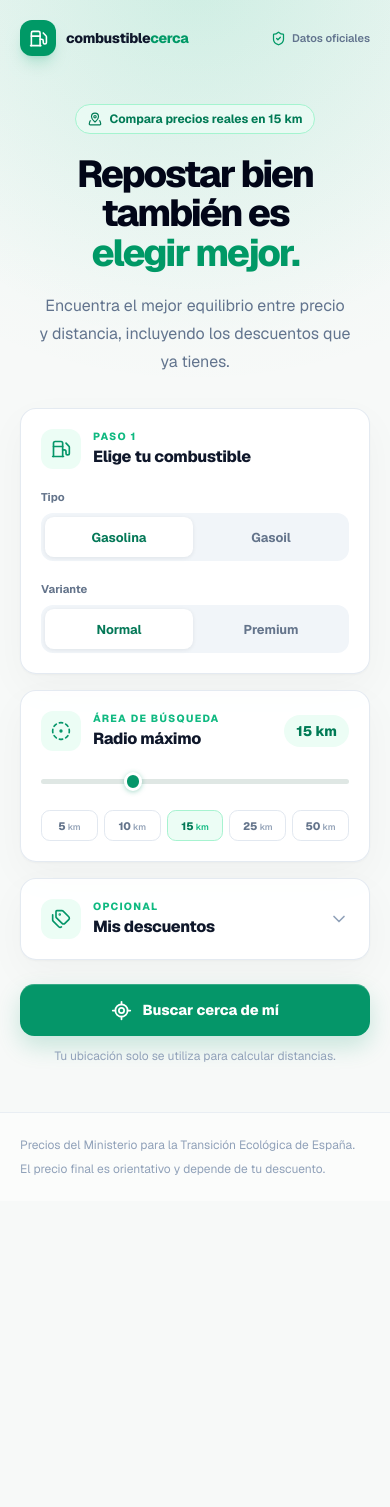
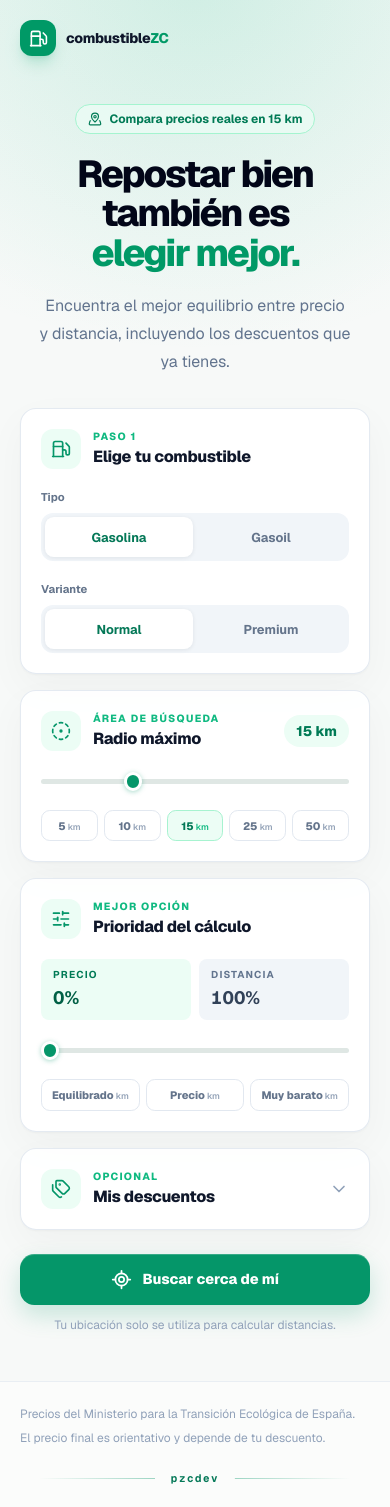
Before and after one commit to pzc-webdev/combustible-zc, a Next.js app: page / in a window 390 px wide. Before the commit the page ends 1201 px from the top, so only its background shows below. Built offline with nearby package versions, Linux system fonts and the light colour scheme.

Commit message:
FEAT - Add footer and weighting parameters

```diff
--- a/app/api/stations/route.ts
+++ b/app/api/stations/route.ts
@@ -10,7 +10,7 @@ export async function GET() {
     const response = await fetch(MINISTRY_API, {
       headers: {
         Accept: "application/json",
-        "User-Agent": "CombustibleCerca/1.0",
+        "User-Agent": "CombustibleZC/1.0",
       },
       next: { revalidate: 900 },
       signal: AbortSignal.timeout(15_000),
--- a/app/globals.css
+++ b/app/globals.css
@@ -353,6 +353,46 @@ input:focus-visible {
   color: #047857;
 }
 
+.hub-footer {
+  position: relative;
+  z-index: 2;
+  display: flex;
+  width: min(480px, 80%);
+  align-items: center;
+  gap: 1rem;
+  margin: 0 auto;
+  padding: 0 0 1.25rem;
+  border: 0;
+  background: transparent;
+  color: #047857;
+  text-align: center;
+  font-size: 0.75rem;
+  box-shadow: none;
+}
+
+.hub-footer span {
+  flex: 1;
+  height: 1px;
+  background: linear-gradient(90deg, transparent, rgba(5, 150, 105, 0.38));
+}
+
+.hub-footer span:last-child {
+  transform: rotate(180deg);
+}
+
+.hub-footer p {
+  margin: 0;
+  font-family: var(--font-geist-mono), ui-monospace, monospace;
+  font-size: 0.68rem;
+  font-weight: 700;
+  letter-spacing: 0.14em;
+}
+
+/*
+  The footer is deliberately light: it acts as a signature under the main
+  information footer rather than as another content section.
+*/
+
 @media (prefers-reduced-motion: reduce) {
   *,
   *::before,
--- a/app/layout.tsx
+++ b/app/layout.tsx
@@ -13,7 +13,7 @@ const geistMono = Geist_Mono({
 });
 
 export const metadata: Metadata = {
-  title: "Combustible Cerca | Compara gasolineras",
+  title: "Combustible ZC",
   description:
     "Encuentra las gasolineras más baratas y cercanas, aplicando tus descuentos por marca.",
 };
--- a/components/fuel-finder.tsx
+++ b/components/fuel-finder.tsx
@@ -8,13 +8,14 @@ import {
   LocateFixed,
   MapPinned,
   RotateCw,
-  ShieldCheck,
 } from "lucide-react";
 import { DiscountManager } from "@/components/discount-manager";
 import { FuelSelector } from "@/components/fuel-selector";
 import { RadiusSelector } from "@/components/radius-selector";
 import { ResultsBoard } from "@/components/results-board";
+import { ScoreWeightSelector } from "@/components/score-weight-selector";
 import {
+  DEFAULT_PRICE_WEIGHT,
   DEFAULT_RADIUS_KM,
   MAX_RADIUS_KM,
   MIN_RADIUS_KM,
@@ -28,8 +29,9 @@ import type {
   UserPosition,
 } from "@/lib/types";
 
-const DISCOUNTS_STORAGE_KEY = "combustible-cerca-discounts";
-const RADIUS_STORAGE_KEY = "combustible-cerca-radius";
+const DISCOUNTS_STORAGE_KEY = "combustible-zc-discounts";
+const RADIUS_STORAGE_KEY = "combustible-zc-radius";
+const SCORE_WEIGHT_STORAGE_KEY = "combustible-zc-score-price-weight-v2";
 
 type SearchStatus = "idle" | "locating" | "loading" | "success" | "error";
 
@@ -84,6 +86,7 @@ export function FuelFinder() {
   });
   const [discounts, setDiscounts] = useState<Discount[]>([]);
   const [radiusKm, setRadiusKm] = useState(DEFAULT_RADIUS_KM);
+  const [priceWeight, setPriceWeight] = useState(DEFAULT_PRICE_WEIGHT);
   const [rawStations, setRawStations] = useState<RawStation[]>([]);
   const [userPosition, setUserPosition] = useState<UserPosition | null>(null);
   const [status, setStatus] = useState<SearchStatus>("idle");
@@ -107,6 +110,16 @@ export function FuelFinder() {
         ) {
           setRadiusKm(savedRadius);
         }
+        const savedPriceWeight = Number(
+          localStorage.getItem(SCORE_WEIGHT_STORAGE_KEY),
+        );
+        if (
+          Number.isFinite(savedPriceWeight) &&
+          savedPriceWeight >= 0 &&
+          savedPriceWeight <= 100
+        ) {
+          setPriceWeight(savedPriceWeight);
+        }
       } catch {
         localStorage.removeItem(DISCOUNTS_STORAGE_KEY);
       } finally {
@@ -127,6 +140,11 @@ export function FuelFinder() {
     localStorage.setItem(RADIUS_STORAGE_KEY, String(radiusKm));
   }, [hasLoadedStorage, radiusKm]);
 
+  useEffect(() => {
+    if (!hasLoadedStorage) return;
+    localStorage.setItem(SCORE_WEIGHT_STORAGE_KEY, String(priceWeight));
+  }, [hasLoadedStorage, priceWeight]);
+
   const results = useMemo(() => {
     if (!userPosition || rawStations.length === 0) return EMPTY_RESULTS;
     return processStations(
@@ -135,8 +153,9 @@ export function FuelFinder() {
       discounts,
       userPosition,
       radiusKm,
+      priceWeight,
     );
-  }, [discounts, radiusKm, rawStations, selection, userPosition]);
+  }, [discounts, priceWeight, radiusKm, rawStations, selection, userPosition]);
 
   const search = async () => {
     setError("");
@@ -182,13 +201,9 @@ export function FuelFinder() {
             <Fuel size={19} aria-hidden="true" />
           </span>
           <span className="text-sm font-extrabold tracking-[-0.02em] text-slate-900 sm:text-base">
-            combustible<span className="text-emerald-600">cerca</span>
+            combustible<span className="text-emerald-600">ZC</span>
           </span>
         </a>
-        <span className="inline-flex items-center gap-1.5 text-[11px] font-semibold text-slate-500 sm:text-xs">
-          <ShieldCheck size={15} className="text-emerald-600" aria-hidden="true" />
-          Datos oficiales
-        </span>
       </header>
 
       <div className="relative z-10 mx-auto max-w-7xl px-5 pb-12 pt-7 sm:px-8 sm:pb-20 sm:pt-16 lg:px-10">
@@ -220,6 +235,11 @@ export function FuelFinder() {
             <RadiusSelector
               value={radiusKm}
               onChange={setRadiusKm}
+              disabled={isSearching}
+            />
+            <ScoreWeightSelector
+              priceWeight={priceWeight}
+              onChange={setPriceWeight}
               disabled={isSearching}
             />
             <DiscountManager
@@ -288,6 +308,7 @@ export function FuelFinder() {
             lists={results}
             sourceUpdatedAt={sourceUpdatedAt}
             radiusKm={radiusKm}
+            priceWeight={priceWeight}
           />
         )}
       </div>
@@ -298,6 +319,11 @@ export function FuelFinder() {
           <p>Precios del Ministerio para la Transición Ecológica de España.</p>
           <p>El precio final es orientativo y depende de tu descuento.</p>
         </div>
+        <div className="hub-footer">
+          <span />
+          <p>pzcdev</p>
+          <span />
+        </div>
       </footer>
     </div>
   );
--- a/components/results-board.tsx
+++ b/components/results-board.tsx
@@ -11,6 +11,7 @@ type ResultsBoardProps = {
   lists: ResultLists;
   sourceUpdatedAt: string | null;
   radiusKm: number;
+  priceWeight: number;
 };
 
 const LISTS: {
@@ -38,7 +39,7 @@ const LISTS: {
     key: "smartest",
     title: "Mejor opción",
     shortTitle: "Mejor",
-    description: "70% precio · 30% distancia",
+    description: "Smart Score",
     icon: Sparkles,
   },
 ];
@@ -92,6 +93,7 @@ export function ResultsBoard({
   lists,
   sourceUpdatedAt,
   radiusKm,
+  priceWeight,
 }: ResultsBoardProps) {
   const [activeList, setActiveList] = useState<ListKey>("smartest");
   const stationCount = lists.cheapest.length;
@@ -151,7 +153,11 @@ export function ResultsBoard({
             key={list.key}
             listKey={list.key}
             title={list.title}
-            description={list.description}
+            description={
+              list.key === "smartest"
+                ? priceWeight + "% precio · " + (100 - priceWeight) + "% distancia"
+                : list.description
+            }
             icon={list.icon}
             stations={lists[list.key]}
           />
@@ -164,7 +170,11 @@ export function ResultsBoard({
             key={list.key}
             listKey={list.key}
             title={list.title}
-            description={list.description}
+            description={
+              list.key === "smartest"
+                ? priceWeight + "% precio · " + (100 - priceWeight) + "% distancia"
+                : list.description
+            }
             icon={list.icon}
             stations={lists[list.key]}
           />
--- /dev/null
+++ b/components/score-weight-selector.tsx
@@ -0,0 +1,92 @@
+"use client";
+
+import { SlidersHorizontal } from "lucide-react";
+
+type ScoreWeightSelectorProps = {
+  priceWeight: number;
+  onChange: (priceWeight: number) => void;
+  disabled?: boolean;
+};
+
+const PRESETS = [
+  { label: "Equilibrado", value: 50 },
+  { label: "Precio", value: 70 },
+  { label: "Muy barato", value: 85 },
+] as const;
+
+export function ScoreWeightSelector({
+  priceWeight,
+  onChange,
+  disabled,
+}: ScoreWeightSelectorProps) {
+  const distanceWeight = 100 - priceWeight;
+
+  return (
+    <section aria-labelledby="score-weight-title" className="panel p-5 sm:p-6">
+      <div className="flex items-center gap-3">
+        <span className="icon-shell">
+          <SlidersHorizontal aria-hidden="true" size={20} />
+        </span>
+        <div>
+          <p className="eyebrow">Mejor opción</p>
+          <h2 id="score-weight-title" className="section-title">
+            Prioridad del cálculo
+          </h2>
+        </div>
+      </div>
+
+      <div className="mt-5 grid grid-cols-2 gap-2">
+        <div className="rounded-lg bg-emerald-50 px-3 py-2">
+          <p className="text-[10px] font-bold uppercase tracking-[0.12em] text-emerald-700">
+            Precio
+          </p>
+          <p className="mono-price mt-0.5 text-lg font-bold tabular-nums text-emerald-800">
+            {priceWeight}%
+          </p>
+        </div>
+        <div className="rounded-lg bg-slate-100 px-3 py-2">
+          <p className="text-[10px] font-bold uppercase tracking-[0.12em] text-slate-500">
+            Distancia
+          </p>
+          <p className="mono-price mt-0.5 text-lg font-bold tabular-nums text-slate-700">
+            {distanceWeight}%
+          </p>
+        </div>
+      </div>
+
+      <input
+        id="score-price-weight"
+        type="range"
+        min="0"
+        max="100"
+        step="5"
+        value={priceWeight}
+        disabled={disabled}
+        onChange={(event) => onChange(Number(event.target.value))}
+        className="range-input mt-5"
+        aria-label={
+          "Peso del precio: " +
+          priceWeight +
+          " %. Peso de la distancia: " +
+          distanceWeight +
+          " %."
+        }
+      />
+
+      <div className="mt-3 grid grid-cols-3 gap-1.5">
+        {PRESETS.map((preset) => (
+          <button
+            key={preset.value}
+            type="button"
+            disabled={disabled}
+            aria-pressed={priceWeight === preset.value}
+            onClick={() => onChange(preset.value)}
+            className="radius-preset px-1 text-[10px]"
+          >
+            {preset.label}
+          </button>
+        ))}
+      </div>
+    </section>
+  );
+}
--- a/lib/stations.ts
+++ b/lib/stations.ts
@@ -11,6 +11,7 @@ export const DEFAULT_RADIUS_KM = 15;
 export const MIN_RADIUS_KM = 1;
 export const MAX_RADIUS_KM = 50;
 export const RADIUS_PRESETS = [5, 10, 15, 25, 50] as const;
+export const DEFAULT_PRICE_WEIGHT = 70;
 
 export const FUEL_KEYS: Record<string, string> = {
   "gasoline-normal": "Precio Gasolina 95 E5",
@@ -78,6 +79,7 @@ export function processStations(
   discounts: Discount[],
   userPosition: UserPosition,
   maximumDistanceKm = DEFAULT_RADIUS_KM,
+  priceWeight = DEFAULT_PRICE_WEIGHT,
 ): ResultLists {
   const fuelKey = FUEL_KEYS[`${selection.family}-${selection.grade}`];
 
@@ -138,6 +140,9 @@ export function processStations(
   const minimumDistance = Math.min(...distances);
   const maximumDistance = Math.max(...distances);
 
+  const safePriceWeight = Math.min(100, Math.max(0, priceWeight)) / 100;
+  const distanceWeight = 1 - safePriceWeight;
+
   const scoredStations = nearbyStations.map((station) => {
     const normalizedPrice = normalize(
       station.finalPrice,
@@ -149,7 +154,9 @@ export function processStations(
       minimumDistance,
       maximumDistance,
     );
-    const weightedCost = normalizedPrice * 0.7 + normalizedDistance * 0.3;
+    const weightedCost =
+      normalizedPrice * safePriceWeight +
+      normalizedDistance * distanceWeight;
 
     return {
       ...station,
```
Also changed, not shown: 2 other files (tests, documents, lock files or other folders).
